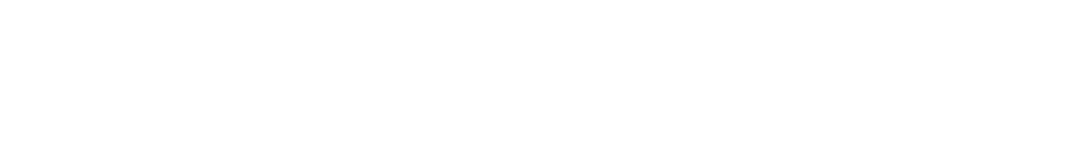
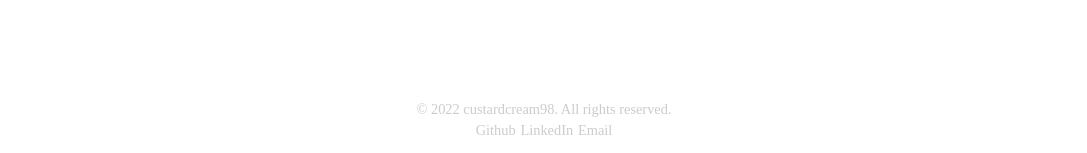
Before and after one commit to custardcream98/share-it, a React (Create React App) app: page / in a window 1280 px wide. Shown: the part 630-783 px from the top of the page, without its empty margins (96-1183 px from the left). Built offline with nearby package versions, Linux system fonts and the light colour scheme; no server answers; the database is empty; a web font is replaced by a local one.

Commit message:
Feature: Footer 추가

```diff
--- /dev/null
+++ b/src/components/Footer/index.tsx
@@ -0,0 +1,78 @@
+import styled from "styled-components";
+
+const Container = styled.footer`
+  height: 100px;
+  width: 100%;
+  display: flex;
+  flex-direction: column;
+  justify-content: center;
+  align-items: center;
+  font-size: 0.9rem;
+  font-weight: 300;
+  margin-top: 0.5rem;
+
+  @media (max-width: 780px) {
+    font-size: 11px;
+  }
+
+  address ul {
+    display: flex;
+  }
+  address ul li {
+    color: ${(props) => props.theme.borderColor};
+    font-size: inherit;
+    font-weight: inherit;
+    padding-left: 0.3rem;
+  }
+  address ul li:nth-of-type(1) {
+    padding-left: 0rem;
+  }
+  small {
+    color: ${(props) => props.theme.borderColor};
+    margin-bottom: 0.4rem;
+  }
+`;
+
+const Footer = () => {
+  return (
+    <Container>
+      <small>
+        &copy; {new Date().getFullYear()} custardcream98.
+        All rights reserved.
+      </small>
+      <address>
+        <ul>
+          <li>
+            <a
+              href="https://github.com/custardcream98"
+              target="_blank"
+              rel="noreferrer"
+            >
+              Github
+            </a>
+          </li>
+          <li>
+            <a
+              href="https://www.linkedin.com/in/shi-woo-park-668b33147/"
+              target="_blank"
+              rel="noreferrer"
+            >
+              LinkedIn
+            </a>
+          </li>
+          <li>
+            <a
+              href="mailto:custardcream@kakao.com"
+              target="_blank"
+              rel="noreferrer"
+            >
+              Email
+            </a>
+          </li>
+        </ul>
+      </address>
+    </Container>
+  );
+};
+
+export default Footer;
--- a/src/routes/index.tsx
+++ b/src/routes/index.tsx
@@ -17,12 +17,12 @@ import LoginPage from "./Auth";
 import CheckAuth from "routes/CheckAuth";
 import PostByPostIdPage from "./Post/[postId]";
 import PostEditPage from "./Post/Edit";
+import Footer from "components/Footer";
 
 const Main = styled.main`
   margin-top: calc(${navbarHeight} + 10px);
   flex-grow: 1;
 `;
-const Footer = styled.footer``;
 
 const AppRouter = () => {
   return (
@@ -93,7 +93,7 @@ const AppRouter = () => {
             />
           </Routes>
         </Main>
-        <Footer>footer</Footer>
+        <Footer />
       </Router>
     </>
   );
```
